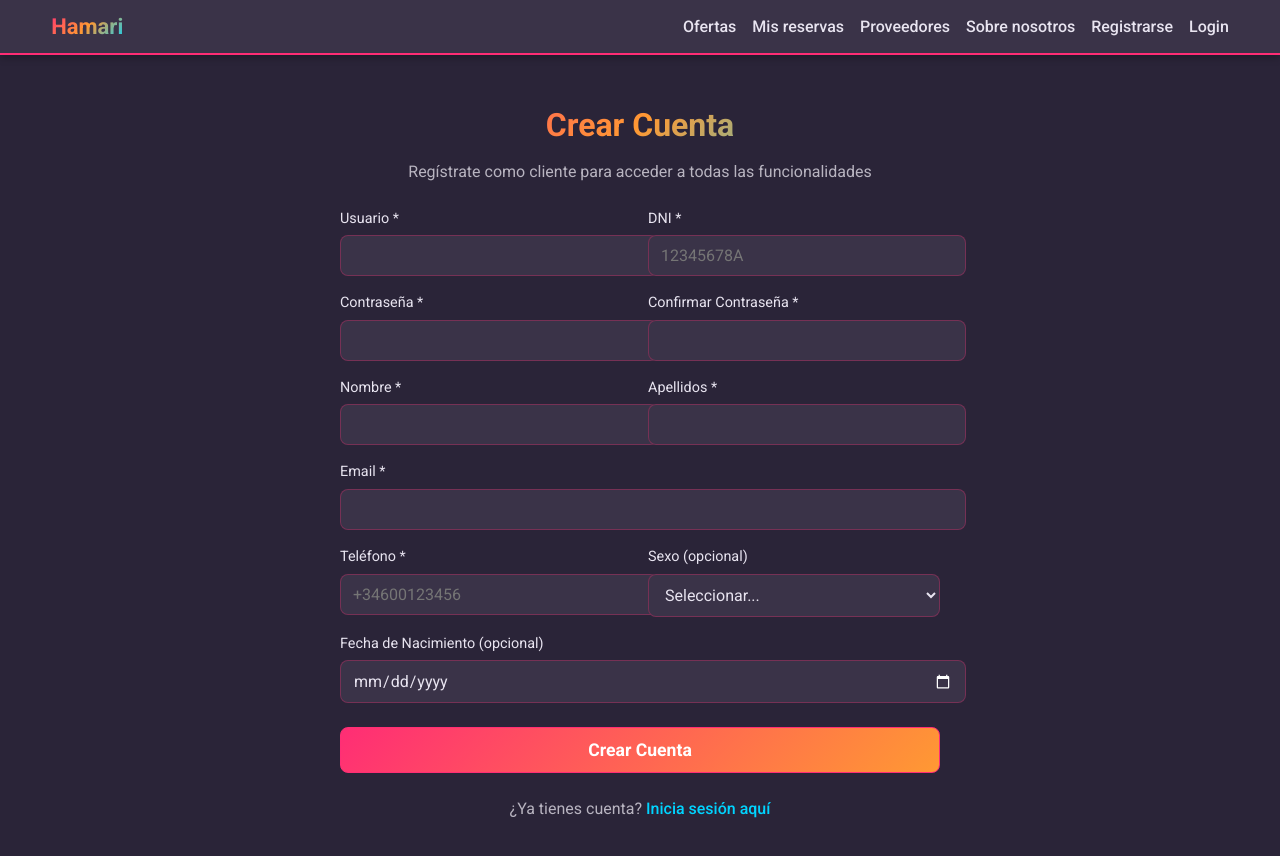
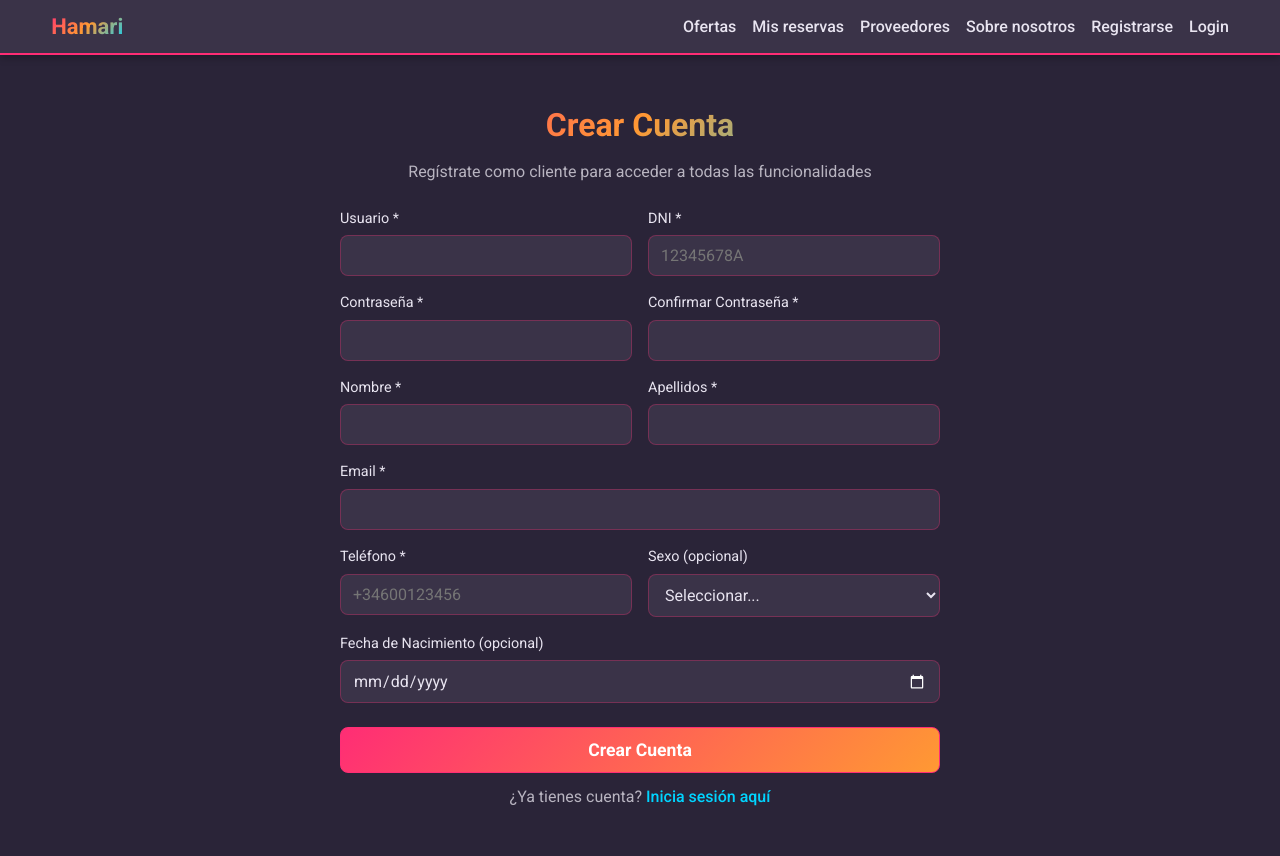
Before and after one commit to KaiTardor/CC_Hamari, a React (Vite) app in the folder frontend/: page /register in a window 1280 px wide. Shown: the top 856 px of the page. Built offline with nearby package versions, Linux system fonts and the light colour scheme; no server answers.

Commit message:
minifix flex front

```diff
--- a/frontend/src/pages/OfferCreatePage.tsx
+++ b/frontend/src/pages/OfferCreatePage.tsx
@@ -4,7 +4,7 @@ import { createOffer } from "../api";
 function toDDMMYYYY(iso: string) {
   if (!iso) return "";
   const [y, m, d] = iso.split("-");
-  return `${d.padStart(2,"0")}/${m.padStart(2,"0")}/${y}`;
+  return `${d.padStart(2, "0")}/${m.padStart(2, "0")}/${y}`;
 }
 
 export default function OfferCreatePage() {
@@ -21,7 +21,7 @@ export default function OfferCreatePage() {
   const [msg, setMsg] = useState<string | null>(null);
 
   function set<K extends keyof typeof form>(k: K, v: string) {
-    setForm(s => ({ ...s, [k]: v }));
+    setForm((s) => ({ ...s, [k]: v }));
   }
 
   async function submit(e: React.FormEvent) {
@@ -53,147 +53,154 @@ export default function OfferCreatePage() {
     }
   }
 
+  const fieldLabelStyle: React.CSSProperties = {
+    display: "block",
+    marginBottom: 6,
+    color: "var(--color-text-light)",
+    fontSize: "0.9rem",
+  };
+
+  const grid2Style: React.CSSProperties = {
+    display: "grid",
+    gridTemplateColumns: "minmax(0, 1fr) minmax(0, 1fr)",
+    gap: 16,
+  };
+
+  const fieldWrapStyle: React.CSSProperties = { minWidth: 0 };
+
   return (
     <div className="container" style={{ padding: "32px 0", maxWidth: 700 }}>
-      <h1 style={{
+      <h1
+        style={{
           background: "linear-gradient(135deg, #ff2d75, #ff9933, #00d4ff)",
           WebkitBackgroundClip: "text",
           WebkitTextFillColor: "transparent",
           backgroundClip: "text",
           marginBottom: 8,
           textAlign: "center",
-      }}>
+        }}
+      >
         Crear Nueva Oferta
       </h1>
+
       <p style={{ textAlign: "center", color: "var(--color-text-muted)", marginBottom: 24 }}>
         Completa los datos para publicar tu oferta
       </p>
 
       {msg && (
-        <div style={{
+        <div
+          style={{
             background: msg.includes("✅") ? "rgba(0, 212, 255, 0.1)" : "rgba(255, 45, 117, 0.1)",
-          border: `1px solid ${msg.includes("✅") ? "var(--color-cyan)" : "var(--color-magenta)"}`,
+            border: `1px solid ${
+              msg.includes("✅") ? "var(--color-cyan)" : "var(--color-magenta)"
+            }`,
             borderRadius: 8,
             padding: 12,
             marginBottom: 16,
             color: msg.includes("✅") ? "var(--color-cyan)" : "var(--color-magenta)",
-        }}>
+            overflowWrap: "anywhere",
+          }}
+        >
           {msg}
         </div>
       )}
 
       <form onSubmit={submit} style={{ display: "flex", flexDirection: "column", gap: 16 }}>
-        <div>
-          <label style={{ display: "block", marginBottom: 6, color: "var(--color-text-light)", fontSize: "0.9rem" }}>
-            DNI del Proveedor *
-          </label>
+        <div style={fieldWrapStyle}>
+          <label style={fieldLabelStyle}>DNI del Proveedor *</label>
           <input
             placeholder="12345678A"
             value={form.provider_dni}
-            onChange={e=>set("provider_dni", e.target.value)}
+            onChange={(e) => set("provider_dni", e.target.value)}
             required
             style={inputStyle}
           />
         </div>
 
-        <div>
-          <label style={{ display: "block", marginBottom: 6, color: "var(--color-text-light)", fontSize: "0.9rem" }}>
-            Título de la Oferta *
-          </label>
+        <div style={fieldWrapStyle}>
+          <label style={fieldLabelStyle}>Título de la Oferta *</label>
           <input
             placeholder="Ejemplo: Tour por la ciudad"
             value={form.title}
-            onChange={e=>set("title", e.target.value)}
+            onChange={(e) => set("title", e.target.value)}
             required
             style={inputStyle}
           />
         </div>
 
-        <div>
-          <label style={{ display: "block", marginBottom: 6, color: "var(--color-text-light)", fontSize: "0.9rem" }}>
-            Descripción *
-          </label>
+        <div style={fieldWrapStyle}>
+          <label style={fieldLabelStyle}>Descripción *</label>
           <textarea
             placeholder="Describe tu oferta en detalle..."
             value={form.description}
-            onChange={e=>set("description", e.target.value)}
+            onChange={(e) => set("description", e.target.value)}
             required
             rows={4}
-            style={{...inputStyle, resize: "vertical"}}
+            style={{ ...inputStyle, resize: "vertical" }}
           />
         </div>
 
-        <div style={{ display: "grid", gridTemplateColumns: "1fr 1fr", gap: 16 }}>
-          <div>
-            <label style={{ display: "block", marginBottom: 6, color: "var(--color-text-light)", fontSize: "0.9rem" }}>
-              Precio (€) *
-            </label>
+        <div style={grid2Style}>
+          <div style={fieldWrapStyle}>
+            <label style={fieldLabelStyle}>Precio (€) *</label>
             <input
               type="number"
               step="0.01"
               min="0"
               placeholder="0.00"
               value={form.price}
-              onChange={e=>set("price", e.target.value)}
+              onChange={(e) => set("price", e.target.value)}
               required
               style={inputStyle}
             />
           </div>
 
-          <div>
-            <label style={{ display: "block", marginBottom: 6, color: "var(--color-text-light)", fontSize: "0.9rem" }}>
-              Personas Incluidas *
-            </label>
+          <div style={fieldWrapStyle}>
+            <label style={fieldLabelStyle}>Personas Incluidas *</label>
             <input
               type="number"
               min="1"
               placeholder="1"
               value={form.people_included}
-              onChange={e=>set("people_included", e.target.value)}
+              onChange={(e) => set("people_included", e.target.value)}
               required
               style={inputStyle}
             />
           </div>
         </div>
 
-        <div style={{ display: "grid", gridTemplateColumns: "1fr 1fr", gap: 16 }}>
-          <div>
-            <label style={{ display: "block", marginBottom: 6, color: "var(--color-text-light)", fontSize: "0.9rem" }}>
-              Disponible Desde *
-            </label>
+        <div style={grid2Style}>
+          <div style={fieldWrapStyle}>
+            <label style={fieldLabelStyle}>Disponible Desde *</label>
             <input
               type="date"
               value={form.fromISO}
-              onChange={e=>set("fromISO", e.target.value)}
+              onChange={(e) => set("fromISO", e.target.value)}
               required
               style={inputStyle}
             />
           </div>
 
-          <div>
-            <label style={{ display: "block", marginBottom: 6, color: "var(--color-text-light)", fontSize: "0.9rem" }}>
-              Disponible Hasta *
-            </label>
+          <div style={fieldWrapStyle}>
+            <label style={fieldLabelStyle}>Disponible Hasta *</label>
             <input
               type="date"
               value={form.toISO}
-              onChange={e=>set("toISO", e.target.value)}
+              onChange={(e) => set("toISO", e.target.value)}
               required
               style={inputStyle}
             />
           </div>
         </div>
 
-        <div>
-          <label style={{ display: "block", marginBottom: 6, color: "var(--color-text-light)", fontSize: "0.9rem" }}>
-            Capacidad Diaria *
-          </label>
+        <div style={fieldWrapStyle}>
+          <label style={fieldLabelStyle}>Capacidad Diaria *</label>
           <input
             type="number"
             min="1"
             placeholder="5"
             value={form.daily_capacity}
-            onChange={e=>set("daily_capacity", e.target.value)}
+            onChange={(e) => set("daily_capacity", e.target.value)}
             required
             style={inputStyle}
           />
@@ -208,6 +215,9 @@ export default function OfferCreatePage() {
             marginTop: 16,
             padding: "12px 24px",
             fontSize: "1.1rem",
+            width: "100%",
+            position: "relative",
+            zIndex: 1,
           }}
         >
           Crear Oferta
@@ -219,6 +229,9 @@ export default function OfferCreatePage() {
 
 const inputStyle: React.CSSProperties = {
   width: "100%",
+  maxWidth: "100%",
+  minWidth: 0,
+  boxSizing: "border-box",
   padding: "10px 12px",
   borderRadius: 8,
   border: "1px solid rgba(255, 45, 117, 0.3)",
--- a/frontend/src/pages/RegisterPage.tsx
+++ b/frontend/src/pages/RegisterPage.tsx
@@ -1,5 +1,5 @@
 import { useState } from "react";
-import { Link , useNavigate } from "react-router-dom";
+import { Link, useNavigate } from "react-router-dom";
 import { api } from "../api";
 
 export default function RegisterPage() {
@@ -21,7 +21,9 @@ export default function RegisterPage() {
   const [error, setError] = useState("");
   const [loading, setLoading] = useState(false);
 
-  const handleChange = (e: React.ChangeEvent<HTMLInputElement | HTMLSelectElement>) => {
+  const handleChange = (
+    e: React.ChangeEvent<HTMLInputElement | HTMLSelectElement>
+  ) => {
     setFormData({ ...formData, [e.target.name]: e.target.value });
   };
 
@@ -29,7 +31,6 @@ export default function RegisterPage() {
     e.preventDefault();
     setError("");
 
-    // Validaciones del frontend
     if (formData.password !== formData.confirmPassword) {
       setError("Las contraseñas no coinciden");
       return;
@@ -43,18 +44,18 @@ export default function RegisterPage() {
     setLoading(true);
 
     try {
-  const { username, password, dni, name, surname, email, phone, sex, birth_date } = formData;
+      const { username, password, dni, name, surname, email, phone, sex, birth_date } =
+        formData;
+
       const dataToSend = { username, password, dni, name, surname, email, phone, sex, birth_date };
       const response = await api.post("/auth/register", dataToSend);
 
-      // El backend devuelve token y user, así que auto-logeamos
       const { token } = response.data;
       localStorage.setItem("token", token);
       api.defaults.headers.common["Authorization"] = `Bearer ${token}`;
 
-      // Redirigir al home
       navigate("/");
-      window.location.reload(); // Para actualizar el AuthContext
+      window.location.reload();
     } catch (err: unknown) {
       type AxiosErr = { response?: { data?: { error?: string } }; message?: string };
       let message = "Error al registrarse. Inténtalo de nuevo.";
@@ -70,6 +71,35 @@ export default function RegisterPage() {
     }
   };
 
+  // --- estilos reutilizables (anti-solape) ---
+  const fieldLabelStyle: React.CSSProperties = {
+    display: "block",
+    marginBottom: 6,
+    color: "var(--color-text-light)",
+    fontSize: "0.9rem",
+  };
+
+  const fieldControlStyle: React.CSSProperties = {
+    width: "100%",
+    maxWidth: "100%",
+    minWidth: 0,
+    boxSizing: "border-box",
+    padding: "10px 12px",
+    borderRadius: 8,
+    border: "1px solid rgba(255, 45, 117, 0.3)",
+    background: "var(--color-bg-card)",
+    color: "var(--color-text-light)",
+    fontSize: "1rem",
+  };
+
+  const grid2Style: React.CSSProperties = {
+    display: "grid",
+    gridTemplateColumns: "minmax(0, 1fr) minmax(0, 1fr)",
+    gap: 16,
+  };
+
+  const fieldWrapStyle: React.CSSProperties = { minWidth: 0 };
+
   return (
     <div className="container" style={{ padding: "32px 0", maxWidth: 600 }}>
       <h1
@@ -84,6 +114,7 @@ export default function RegisterPage() {
       >
         Crear Cuenta
       </h1>
+
       <p style={{ textAlign: "center", color: "var(--color-text-muted)", marginBottom: 24 }}>
         Regístrate como cliente para acceder a todas las funcionalidades
       </p>
@@ -104,33 +135,22 @@ export default function RegisterPage() {
       )}
 
       <form onSubmit={handleSubmit} style={{ display: "flex", flexDirection: "column", gap: 16 }}>
-        <div style={{ display: "grid", gridTemplateColumns: "1fr 1fr", gap: 16 }}>
-          <div>
-            <label style={{ display: "block", marginBottom: 6, color: "var(--color-text-light)", fontSize: "0.9rem" }}>
-              Usuario *
-            </label>
+        {/* Usuario / DNI */}
+        <div style={grid2Style}>
+          <div style={fieldWrapStyle}>
+            <label style={fieldLabelStyle}>Usuario *</label>
             <input
               type="text"
               name="username"
               value={formData.username}
               onChange={handleChange}
               required
-              style={{
-                width: "100%",
-                padding: "10px 12px",
-                borderRadius: 8,
-                border: "1px solid rgba(255, 45, 117, 0.3)",
-                background: "var(--color-bg-card)",
-                color: "var(--color-text-light)",
-                fontSize: "1rem",
-              }}
+              style={fieldControlStyle}
             />
           </div>
 
-          <div>
-            <label style={{ display: "block", marginBottom: 6, color: "var(--color-text-light)", fontSize: "0.9rem" }}>
-              DNI *
-            </label>
+          <div style={fieldWrapStyle}>
+            <label style={fieldLabelStyle}>DNI *</label>
             <input
               type="text"
               name="dni"
@@ -138,24 +158,15 @@ export default function RegisterPage() {
               onChange={handleChange}
               required
               placeholder="12345678A"
-              style={{
-                width: "100%",
-                padding: "10px 12px",
-                borderRadius: 8,
-                border: "1px solid rgba(255, 45, 117, 0.3)",
-                background: "var(--color-bg-card)",
-                color: "var(--color-text-light)",
-                fontSize: "1rem",
-              }}
+              style={fieldControlStyle}
             />
           </div>
         </div>
 
-        <div style={{ display: "grid", gridTemplateColumns: "1fr 1fr", gap: 16 }}>
-          <div>
-            <label style={{ display: "block", marginBottom: 6, color: "var(--color-text-light)", fontSize: "0.9rem" }}>
-              Contraseña *
-            </label>
+        {/* Password / Confirm */}
+        <div style={grid2Style}>
+          <div style={fieldWrapStyle}>
+            <label style={fieldLabelStyle}>Contraseña *</label>
             <input
               type="password"
               name="password"
@@ -163,22 +174,12 @@ export default function RegisterPage() {
               onChange={handleChange}
               required
               minLength={6}
-              style={{
-                width: "100%",
-                padding: "10px 12px",
-                borderRadius: 8,
-                border: "1px solid rgba(255, 45, 117, 0.3)",
-                background: "var(--color-bg-card)",
-                color: "var(--color-text-light)",
-                fontSize: "1rem",
-              }}
+              style={fieldControlStyle}
             />
           </div>
 
-          <div>
-            <label style={{ display: "block", marginBottom: 6, color: "var(--color-text-light)", fontSize: "0.9rem" }}>
-              Confirmar Contraseña *
-            </label>
+          <div style={fieldWrapStyle}>
+            <label style={fieldLabelStyle}>Confirmar Contraseña *</label>
             <input
               type="password"
               name="confirmPassword"
@@ -186,92 +187,55 @@ export default function RegisterPage() {
               onChange={handleChange}
               required
               minLength={6}
-              style={{
-                width: "100%",
-                padding: "10px 12px",
-                borderRadius: 8,
-                border: "1px solid rgba(255, 45, 117, 0.3)",
-                background: "var(--color-bg-card)",
-                color: "var(--color-text-light)",
-                fontSize: "1rem",
-              }}
+              style={fieldControlStyle}
             />
           </div>
         </div>
 
-        <div style={{ display: "grid", gridTemplateColumns: "1fr 1fr", gap: 16 }}>
-          <div>
-            <label style={{ display: "block", marginBottom: 6, color: "var(--color-text-light)", fontSize: "0.9rem" }}>
-              Nombre *
-            </label>
+        {/* Nombre / Apellidos */}
+        <div style={grid2Style}>
+          <div style={fieldWrapStyle}>
+            <label style={fieldLabelStyle}>Nombre *</label>
             <input
               type="text"
               name="name"
               value={formData.name}
               onChange={handleChange}
               required
-              style={{
-                width: "100%",
-                padding: "10px 12px",
-                borderRadius: 8,
-                border: "1px solid rgba(255, 45, 117, 0.3)",
-                background: "var(--color-bg-card)",
-                color: "var(--color-text-light)",
-                fontSize: "1rem",
-              }}
+              style={fieldControlStyle}
             />
           </div>
 
-          <div>
-            <label style={{ display: "block", marginBottom: 6, color: "var(--color-text-light)", fontSize: "0.9rem" }}>
-              Apellidos *
-            </label>
+          <div style={fieldWrapStyle}>
+            <label style={fieldLabelStyle}>Apellidos *</label>
             <input
               type="text"
               name="surname"
               value={formData.surname}
               onChange={handleChange}
               required
-              style={{
-                width: "100%",
-                padding: "10px 12px",
-                borderRadius: 8,
-                border: "1px solid rgba(255, 45, 117, 0.3)",
-                background: "var(--color-bg-card)",
-                color: "var(--color-text-light)",
-                fontSize: "1rem",
-              }}
+              style={fieldControlStyle}
             />
           </div>
         </div>
 
-        <div>
-          <label style={{ display: "block", marginBottom: 6, color: "var(--color-text-light)", fontSize: "0.9rem" }}>
-            Email *
-          </label>
+        {/* Email */}
+        <div style={fieldWrapStyle}>
+          <label style={fieldLabelStyle}>Email *</label>
           <input
             type="email"
             name="email"
             value={formData.email}
             onChange={handleChange}
             required
-            style={{
-              width: "100%",
-              padding: "10px 12px",
-              borderRadius: 8,
-              border: "1px solid rgba(255, 45, 117, 0.3)",
-              background: "var(--color-bg-card)",
-              color: "var(--color-text-light)",
-              fontSize: "1rem",
-            }}
+            style={fieldControlStyle}
           />
         </div>
 
-        <div style={{ display: "grid", gridTemplateColumns: "1fr 1fr", gap: 16 }}>
-          <div>
-            <label style={{ display: "block", marginBottom: 6, color: "var(--color-text-light)", fontSize: "0.9rem" }}>
-              Teléfono *
-            </label>
+        {/* Teléfono / Sexo */}
+        <div style={grid2Style}>
+          <div style={fieldWrapStyle}>
+            <label style={fieldLabelStyle}>Teléfono *</label>
             <input
               type="tel"
               name="phone"
@@ -279,35 +243,17 @@ export default function RegisterPage() {
               onChange={handleChange}
               required
               placeholder="+34600123456"
-              style={{
-                width: "100%",
-                padding: "10px 12px",
-                borderRadius: 8,
-                border: "1px solid rgba(255, 45, 117, 0.3)",
-                background: "var(--color-bg-card)",
-                color: "var(--color-text-light)",
-                fontSize: "1rem",
-              }}
+              style={fieldControlStyle}
             />
           </div>
 
-          <div>
-            <label style={{ display: "block", marginBottom: 6, color: "var(--color-text-light)", fontSize: "0.9rem" }}>
-              Sexo (opcional)
-            </label>
+          <div style={fieldWrapStyle}>
+            <label style={fieldLabelStyle}>Sexo (opcional)</label>
             <select
               name="sex"
               value={formData.sex}
               onChange={handleChange}
-              style={{
-                width: "100%",
-                padding: "10px 12px",
-                borderRadius: 8,
-                border: "1px solid rgba(255, 45, 117, 0.3)",
-                background: "var(--color-bg-card)",
-                color: "var(--color-text-light)",
-                fontSize: "1rem",
-              }}
+              style={fieldControlStyle}
             >
               <option value="">Seleccionar...</option>
               <option value="M">Hombre</option>
@@ -317,47 +263,43 @@ export default function RegisterPage() {
           </div>
         </div>
 
-        <div>
-          <label style={{ display: "block", marginBottom: 6, color: "var(--color-text-light)", fontSize: "0.9rem" }}>
-            Fecha de Nacimiento (opcional)
-          </label>
+        {/* Birth date */}
+        <div style={fieldWrapStyle}>
+          <label style={fieldLabelStyle}>Fecha de Nacimiento (opcional)</label>
           <input
             type="date"
             name="birth_date"
             value={formData.birth_date}
             onChange={handleChange}
-            style={{
-              width: "100%",
-              padding: "10px 12px",
-              borderRadius: 8,
-              border: "1px solid rgba(255, 45, 117, 0.3)",
-              background: "var(--color-bg-card)",
-              color: "var(--color-text-light)",
-              fontSize: "1rem",
-            }}
+            style={fieldControlStyle}
           />
         </div>
 
+        {/* Botón + login */}
+        <div style={{ display: "grid", gap: 12, marginTop: 8 }}>
           <button
             type="submit"
             disabled={loading}
             style={{
-            marginTop: 8,
               padding: "12px 24px",
               fontSize: "1.1rem",
               opacity: loading ? 0.6 : 1,
               cursor: loading ? "not-allowed" : "pointer",
+              width: "100%",
+              position: "relative",
+              zIndex: 1,
             }}
           >
             {loading ? "Registrando..." : "Crear Cuenta"}
           </button>
 
-        <p style={{ textAlign: "center", color: "var(--color-text-muted)", marginTop: 8 }}>
+          <p style={{ textAlign: "center", color: "var(--color-text-muted)", margin: 0 }}>
             ¿Ya tienes cuenta?{" "}
             <Link to="/login" style={{ color: "var(--color-cyan)", textDecoration: "none" }}>
               Inicia sesión aquí
             </Link>
           </p>
+        </div>
       </form>
     </div>
   );
```
Also changed, not shown: frontend/src/pages/OffersLookupPage.tsx (+108 -39 lines), frontend/src/pages/OffersPage.tsx (+118 -30 lines), frontend/src/pages/StaffLookupPage.tsx (+68 -14 lines). Lines whose indentation alone changed are shown as unchanged.
